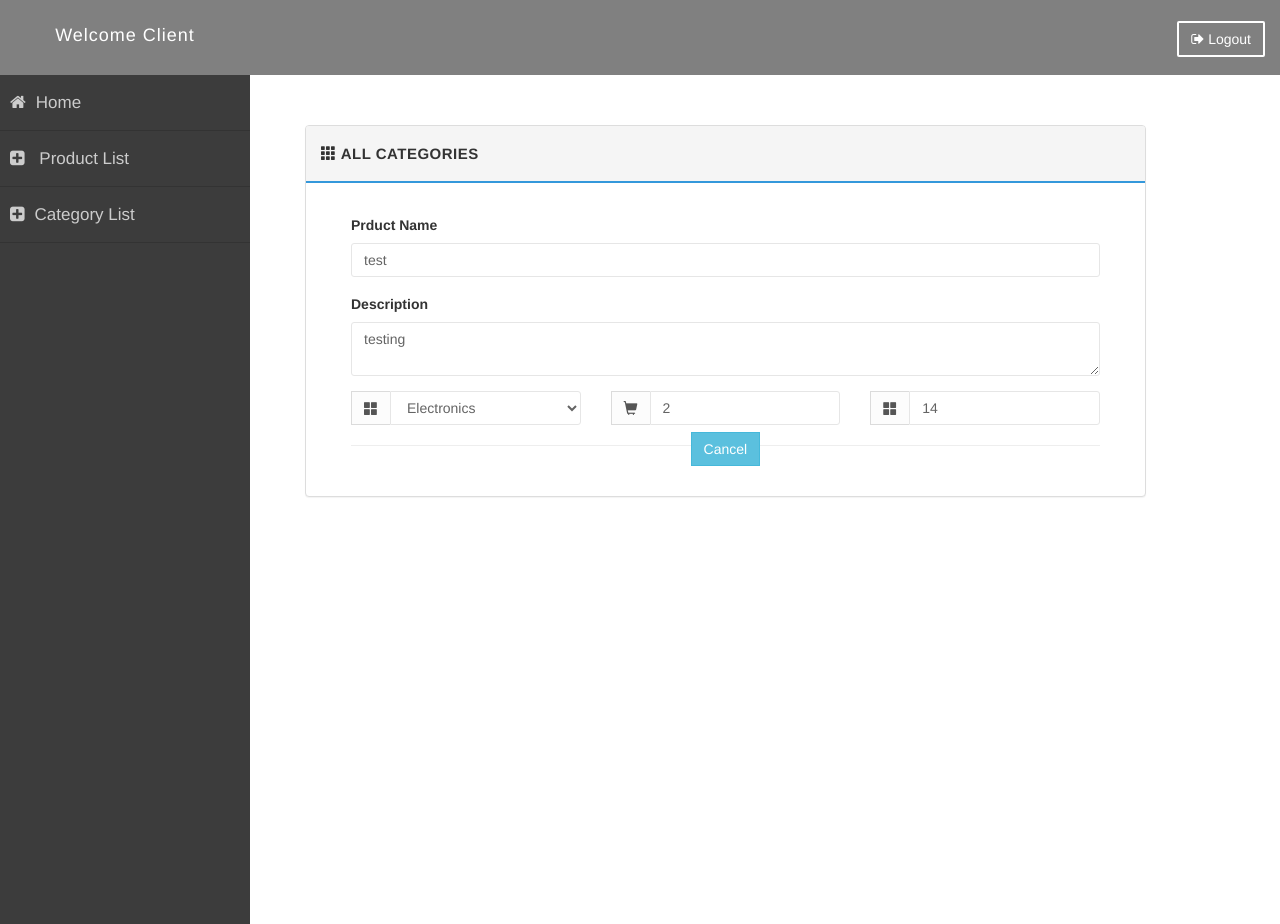
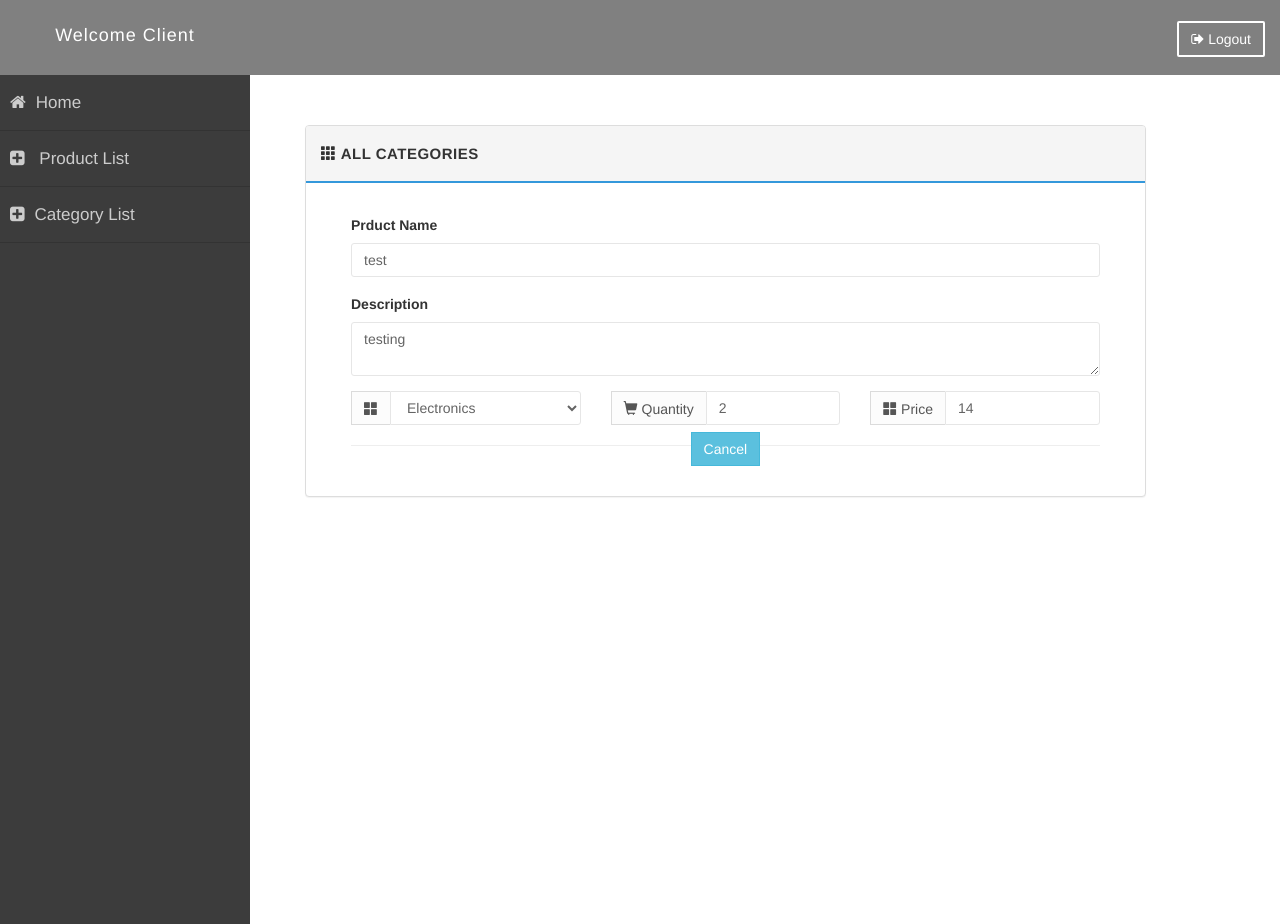
Before and after one commit to poojachaprana12/Warehouse-Management-System-usi-PHP-and-Codeiginter, a CodeIgniter app: page /database/Client/product_view/?id=1 in a window 1280 px wide. Shown: the top 924 px of the page. Run offline with CodeIgniter, Linux system fonts and the light colour scheme; data comes from the database, SQL or seed files in the repository; some libraries are stand-ins or nearby versions.

Commit message:
Update Client_productdetail_view.php

```diff
--- a/application/views/Client_productdetail_view.php
+++ b/application/views/Client_productdetail_view.php
@@ -64,7 +64,7 @@
 								<div class="col-md-4">
 									<div class="input-group">
 									<span class="input-group-addon">
-									<i class="glyphicon glyphicon-shopping-cart"></i>
+									<i class="glyphicon glyphicon-shopping-cart"></i> Quantity
 									</span>
 									<input type="text" class="form-control" name="pquantity" value="<?php echo $list->quantity; ?>" placeholder="Product Quantity" required>
 								</div>
@@ -73,7 +73,7 @@
 								<div class="col-md-4">
 									<div class="input-group">
 									<span class="input-group-addon">
-									<i class="glyphicon glyphicon-th-large"></i>
+									<i class="glyphicon glyphicon-th-large"></i> Price
 									</span>
 									<input type="number" class="form-control" name="price" value="<?php echo $list->price; ?>" placeholder="Price" required>
 
```
